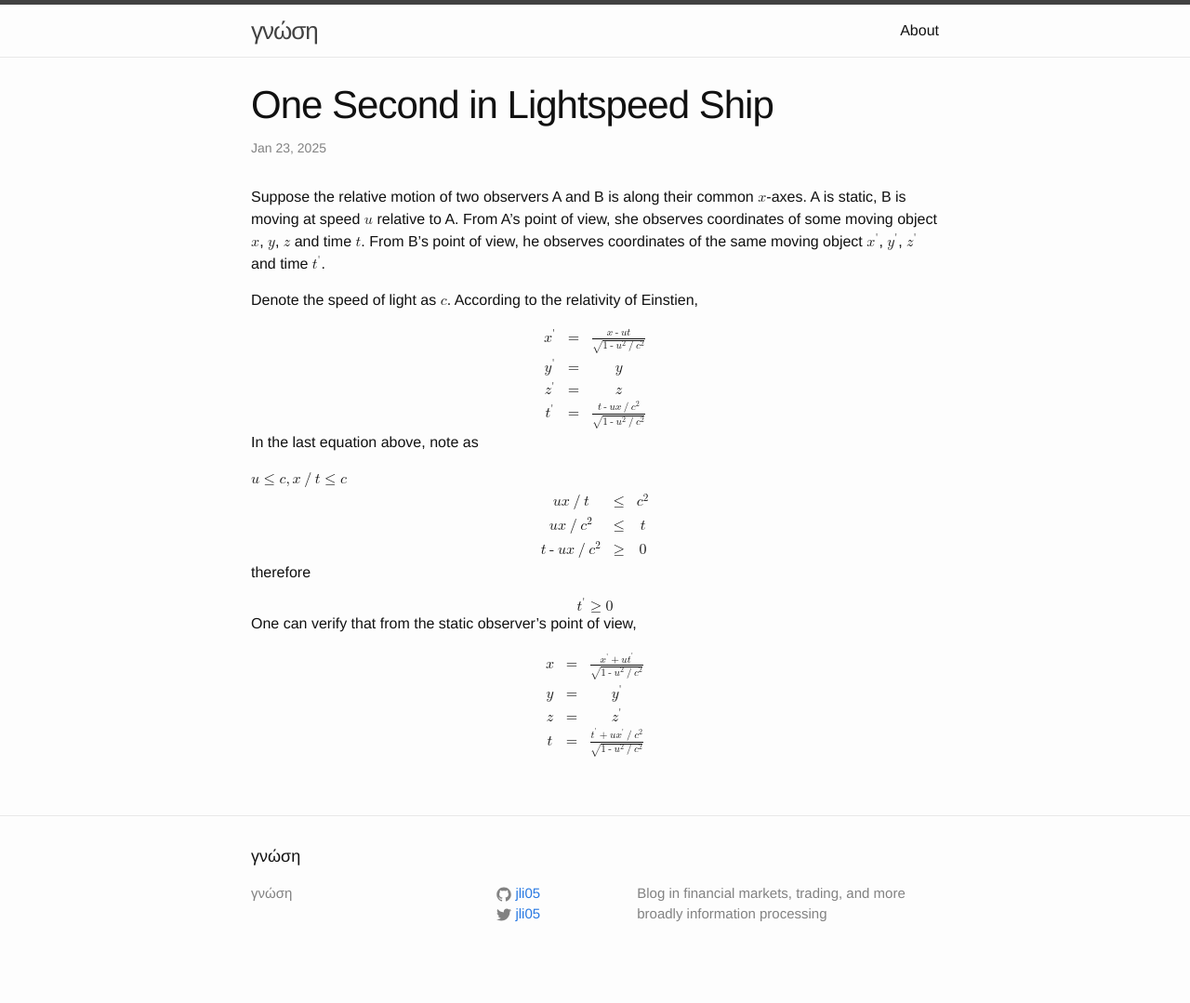
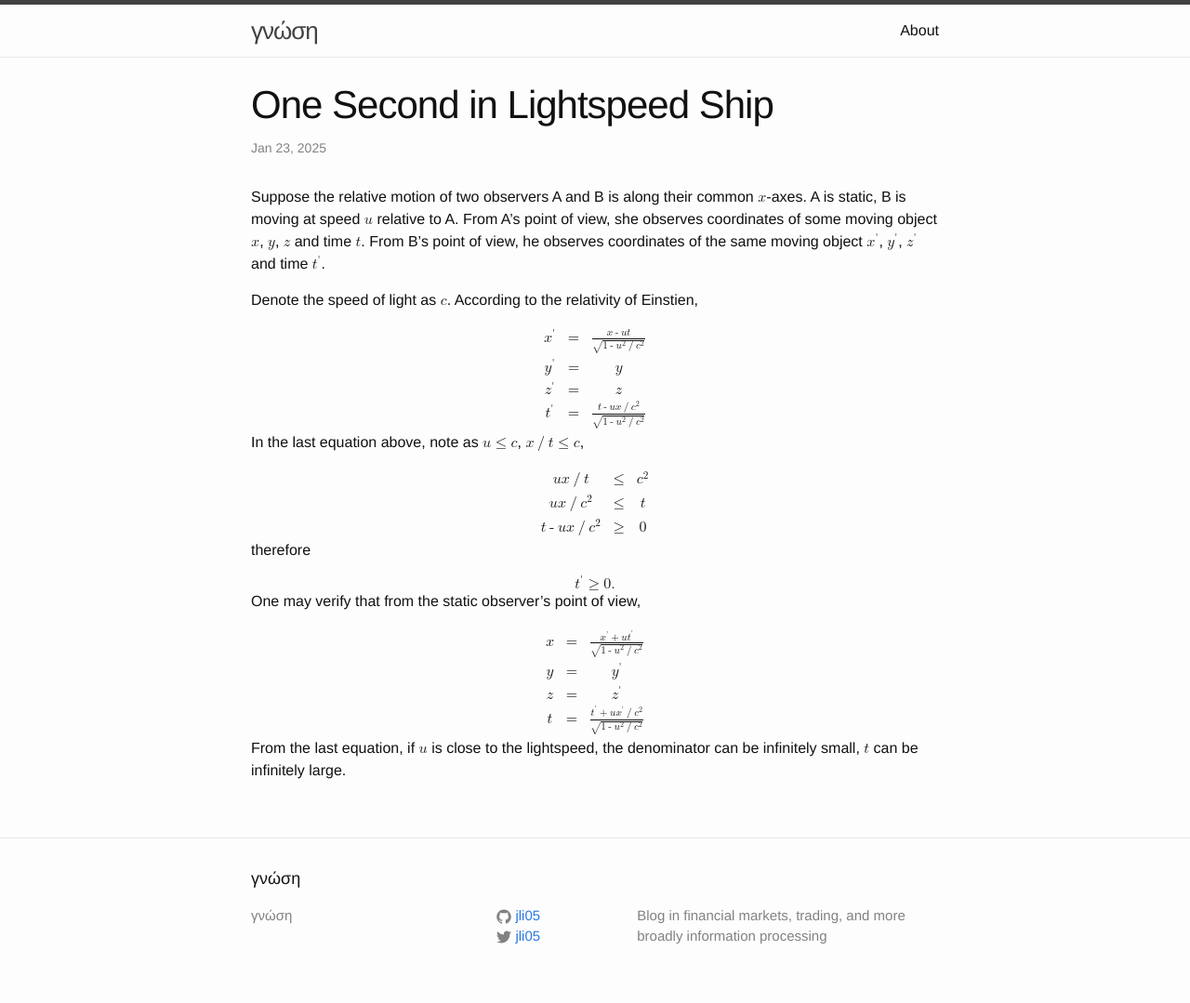
Before and after one commit to jli05/jli05.github.io, a Jekyll site: the page built from _posts/2025-01-23-One-Second-in-Lightspeed-Ship.md, in a window 1280 px wide. Shown: the whole page at 93% size. Built offline with Jekyll 4.4.1, drawn with Linux system fonts in a browser that asks for light colours; before the commit the page ends 1055 px from its top, so only the background shows below that.

Commit message:
fixup! add static observer's coordinate

```diff
--- a/_posts/2025-01-23-One-Second-in-Lightspeed-Ship.md
+++ b/_posts/2025-01-23-One-Second-in-Lightspeed-Ship.md
@@ -67,11 +67,7 @@ Denote the speed of light as <math><mi>c</mi></math>. According to the relativit
 </mtable>
 </math>
 
-In the last equation above, note as
-<math>
-<mi>u</mi><mo>&le;</mo><mi>c</mi><mo>,</mo>
-<mi>x</mi><mo>/</mo><mi>t</mi><mo>&le;</mo><mi>c</mi>
-</math>
+In the last equation above, note as <math><mi>u</mi><mo>&le;</mo><mi>c</mi></math>, <math><mi>x</mi><mo>/</mo><mi>t</mi><mo>&le;</mo><mi>c</mi></math>,
 
 <math display="block">
 <mtable>
@@ -117,10 +113,10 @@ In the last equation above, note as
 therefore
 
 <math display="block">
-<msup><mi>t</mi><mo>&apos;</mo></msup><mo>&ge;</mo><mn>0</mn>
+<msup><mi>t</mi><mo>&apos;</mo></msup><mo>&ge;</mo><mn>0</mn><mtext>.</mtext>
 </math>
 
-One can verify that from the static observer's point of view,
+One may verify that from the static observer's point of view,
 
 <math display="block">
 <mtable>
@@ -181,3 +177,5 @@ One can verify that from the static observer's point of view,
 
 </mtable>
 </math>
+
+From the last equation, if <math><mi>u</mi></math> is close to the lightspeed, the denominator can be infinitely small, <math><mi>t</mi></math> can be infinitely large.
```
